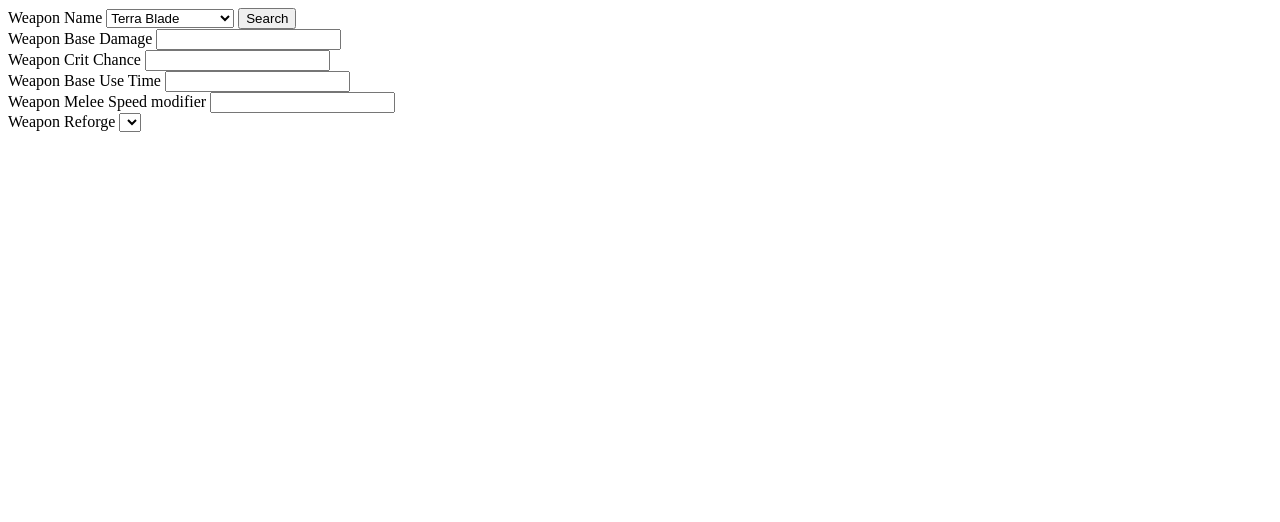
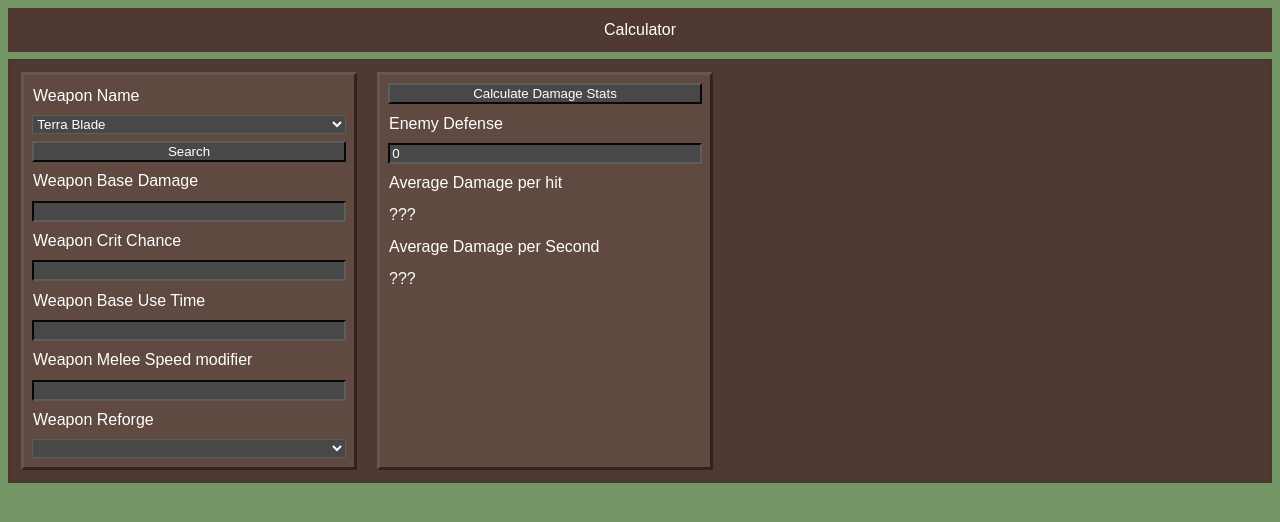
Before and after one commit to Doze-Zoze/terraria-tools, a plain HTML site: page super-calc.html in a window 1280 px wide. Drawn offline with Linux system fonts and the light colour scheme.

Commit message:
calc damage plus theming

```diff
--- a/js/script.js
+++ b/js/script.js
@@ -1,6 +1,8 @@
 import { weapons } from './weapon.js';
 
  document.getElementById("NameSearch").addEventListener("click", search);
+ document.getElementById("DamageCalculate").addEventListener("click", damageCalc);
+
 
 function search() {
     var weaponName = document.getElementById("weaponName").value;
@@ -12,6 +14,16 @@
 
 }
 
+function damageCalc() {
+    var damage = document.getElementById("weaponDamage").value;
+    var crit = document.getElementById("weaponCrit").value;
+    var usetime = document.getElementById("weaponUseTime").value;
+    var defense = document.getElementById("enemyDefense").value;
+    var dph = (damage-defense)+crit(damage-defense);
+    var dps = dph*(60/usetime);
+    document.getElementById("damageOut").value = dph;
+    document.getElementById("DPSOut").value = dps;
+}
 var select = document.getElementById('weaponName');
 for (var i = 0; i < weapons.length; i++){
     console.log(i)
--- a/styles.css
+++ b/styles.css
@@ -1,12 +1,69 @@
+:root {
+    --foreground-bg:#5f4940;
+    --foreground-border-bright: #6b564e;
+    --foreground-border-dark: #33231e;
+    --backdrop-bg: #4f3932;
+    --backdrop-border: #4a3930;
+    --text: white;
+    --input-bg: #484848;
+    --input-border: #5d5d5d;
+    --background: #739664;
+}
+
+div#title {
+    background-color: var(--backdrop-bg);
+    border: var(--backdrop-border);
+    margin:0 0 7px 0;
+    padding:10px;
+    display: flex;
+}
+div#title > *{
+    margin:auto;
+}
+
 body {
-    color:white;
-    background-color:#262626;
+    color:var(--text);
+    background-color:var(--background);
     line-height: 1.5;
     font-family: sans-serif;
 }
 
 input, select, button {
-    color: white;
-    background-color: #484848;
-    border-color: #5d5d5d;
+    color: var(--text);
+    background-color: var(--input-bg);
+    border-color: var(--input-border);
 }
+
+.inputField {
+    max-width: 400px;
+    margin-left: 0.5em;
+    margin-right:0.5em;
+}
+
+.divider {
+    background-color: var(--foreground-bg);
+    border-color: var(--foreground-border-bright) var(--foreground-border-dark) var(--foreground-border-dark) var(--foreground-border-bright);
+    padding: 5px;
+    border-style: solid;
+    margin:10px;
+    max-width:20em;
+    flex-basis:20em;
+    flex:1;
+    display:flex;
+    flex-direction:column;
+}
+div#FlexContainer {
+    background-color: var(--backdrop-bg);
+    border: var(--backdrop-border);
+}
+div#FlexContainer {
+    display: flex;
+    flex-flow: row wrap;
+    border-style:solid;
+    max-width: 1536px;
+    margin: 0 auto;
+}
+
+.divider > * {
+    margin: 0.25em;
+}
--- a/super-calc.html
+++ b/super-calc.html
@@ -4,26 +4,35 @@
     <meta charset="UTF-8">
     <meta name="viewport" content="width=device-width, initial-scale=1">
     <title>Damage Calculator & Reforge Helper</title>
+    <link rel="stylesheet" href="./styles.css">
 <body>
     <script type="module" src="js/script.js"></script>
+    <div id="title"><a>Calculator</a></div>
+    <div id="FlexContainer">
+        <div id="WeaponStatsBox" class="divider">
             <label for="weaponName">Weapon Name </label>
             <select name="WeaponSelect" id="weaponName" class="dropdown"></select>
             <button type="button" id="NameSearch">Search</button>
-    <br>
             <label for="weaponDamage"> Weapon Base Damage </label>
             <input name="searchTxt" type="text" maxlength="512" id="weaponDamage" class="inputField"/>
-    <br>
             <label for="weaponCrit"> Weapon Crit Chance </label>
             <input name="searchTxt" type="text" maxlength="512" id="weaponCrit" class="inputField"/>
-    <br>
             <label for="weaponUseTime"> Weapon Base Use Time </label>
             <input name="searchTxt" type="text" maxlength="512" id="weaponUseTime" class="inputField"/>
-    <br>
             <label for="weaponMeleeSpeed"> Weapon Melee Speed modifier </label>
             <input name="searchTxt" type="text" maxlength="512" id="weaponMeleeSpeed" class="inputField"/>
-    <br>
             <label for="weaponReforge"> Weapon Reforge </label>
-    <select name="ReforgeSelect" id="weaponReforge" class="dropdown"></select>
-    <br>
+            <select name="reforgeSelect" id="weaponReforge" class="dropdown"></select>
+        </div>
+        <div id="DamageOutputBox" class="divider">
+            <button type="button" id="DamageCalculate">Calculate Damage Stats</button>
+            <label for="enemyDefense">Enemy Defense</label>
+            <input name="searchTxt" type="text" maxlength="512" id="enemyDefense" class="inputField" value="0"/>
+            <label for="damageOut">Average Damage per hit</label>
+            <a name="DamageOut" id="damageOut" class="dataoutput">???</a>
+            <label for="DPSOut">Average Damage per Second</label>
+            <a name="DPSOut" id="DPSOut" class="dataoutput">???</a>
+        </div>
+    </div>
 </body>
 </html>
```
Lines whose indentation alone changed are shown as unchanged.
